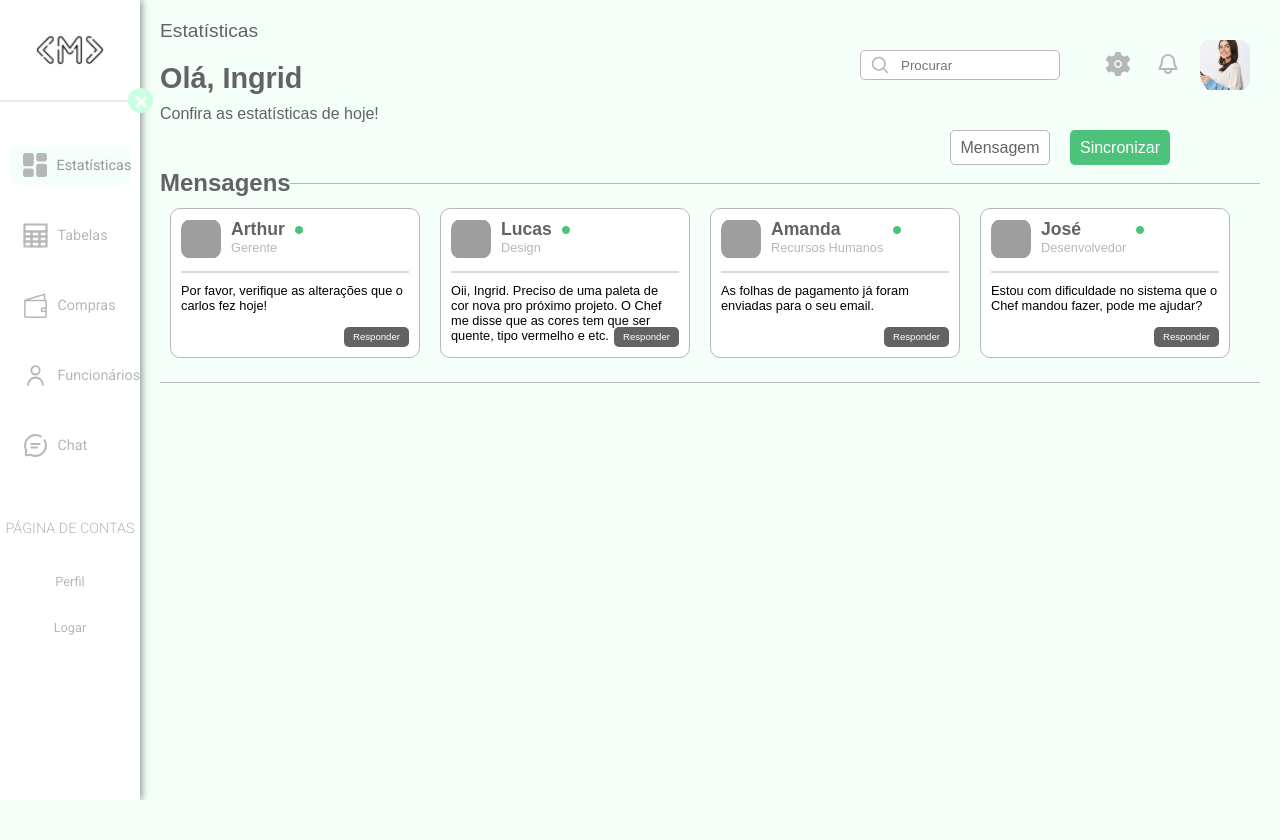
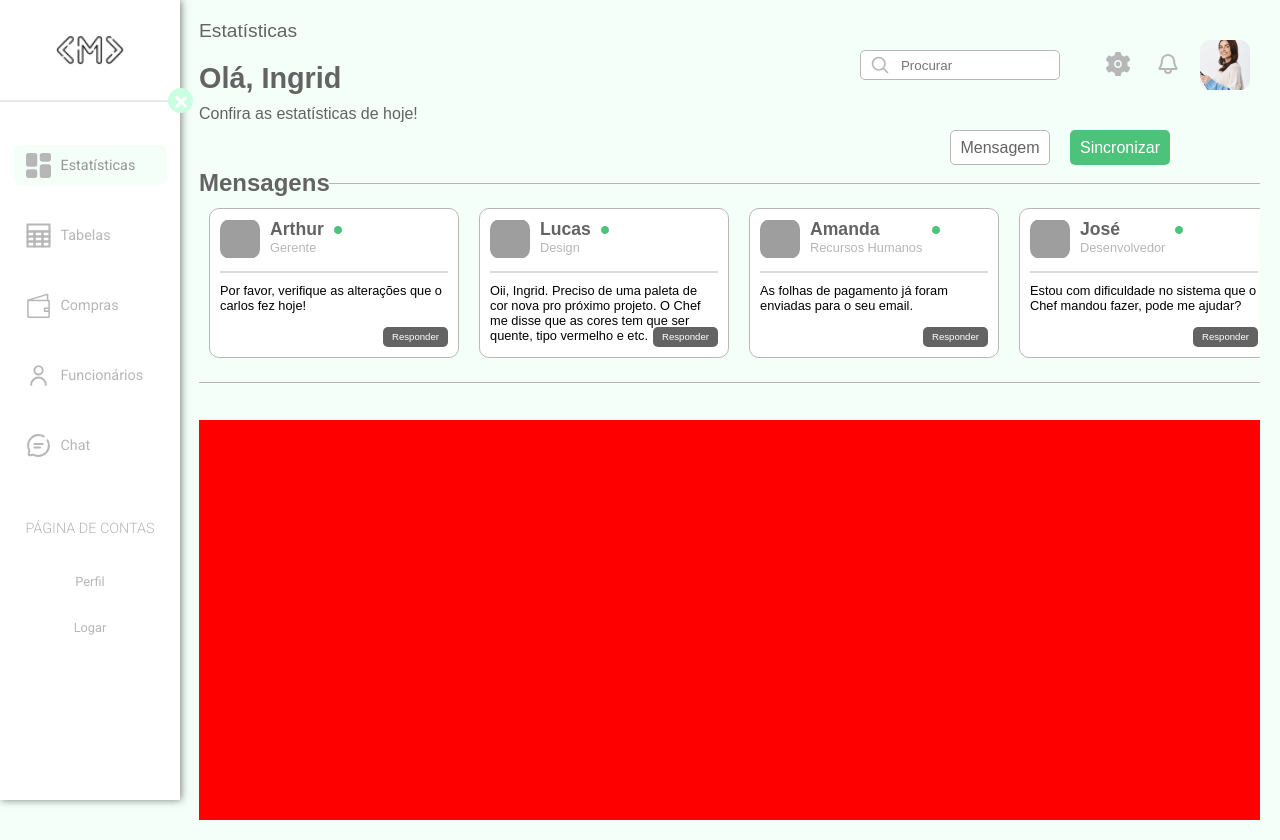
Before and after one commit to midas-codde/react-company-plataform, a React (Vite) app: page /estatisticas in a window 1280 px wide. Before the commit the page ends 800 px from the top, so only its background shows below. Built offline with nearby package versions, Linux system fonts and the light colour scheme; grey boxes are pictures that could not be loaded; a web font is replaced by a local one.

Commit message:
Ajeitando side-bar

```diff
--- a/src/components/SideBar.tsx
+++ b/src/components/SideBar.tsx
@@ -17,7 +17,7 @@ const SideBar = () => {
       setCloseMenu(!closeMenu);
    }
    return (
-      <>
+      <><div className={closeMenu === false ? "side-bar-fixed" : "side-bar-fixed actived"}></div>
          <div className={closeMenu === false ? "side-bar" : "side-bar active"}>
             <div className={closeMenu === false ? "btnOpt" : "btnOpt active"} onClick={() => {
                handleCloseMenu()
--- a/src/pages/Statistics.tsx
+++ b/src/pages/Statistics.tsx
@@ -1,6 +1,7 @@
+import '../styles/Statistics.scss'
 import SideBar from "../components/SideBar"
 import MsgNotf from "../components/MsgNotf"
-import '../styles/Statistics.scss'
+import Balances from '../components/Balances'
 import iconSearch from '../assets/search.svg'
 import iconNotf from '../assets/notf.svg'
 import iconSettings from '../assets/settings.svg'
--- a/src/styles/SideBar.scss
+++ b/src/styles/SideBar.scss
@@ -1,9 +1,21 @@
 @import '../styles/variables.scss';
+
+.side-bar-fixed {
+   width: 180px;
+   margin-right: 25px;
+   height: 100vh;
+   position: relative;
+   transition: all 0.5s;
+}
+
+.side-bar-fixed.actived {
+   width: 4rem;
+}
 
 .side-bar {
    width: 180px;
    height: 100vh;
-   position: relative;
+   position: fixed;
    display: flex;
    flex-direction: column;
    align-items: center;
--- a/src/styles/Statistics.scss
+++ b/src/styles/Statistics.scss
@@ -4,6 +4,7 @@
    width: 100%;
    padding: 20px;
    font-family: $Sofia;
+   overflow: hidden;
 
    .sttContainer-top {
       width: 100%;
@@ -154,8 +155,11 @@
             padding: 10px;
             display: flex;
             align-items: center;
+            overflow: auto;
+            overflow-y: hidden;
 
             .msgBox {
+               min-width: 250px;
                width: 250px;
                height: 150px;
                margin-right: 20px;
@@ -252,6 +256,10 @@
          }
       }
    }
-
    // CONTENT TOP END
+   .sttContainer-center {
+      width: 100%;
+      height: 400px;
+      background-color: red;
+   }
 }
--- a/src/styles/main.scss
+++ b/src/styles/main.scss
@@ -11,7 +11,6 @@
 }
 
 body {
-   overflow: hidden;
    height: 100vh;
    width: 100vw;
    background-color: $mainColor;
```
Also changed, not shown: src/components/Balances.tsx (added, +10 -0 lines).
